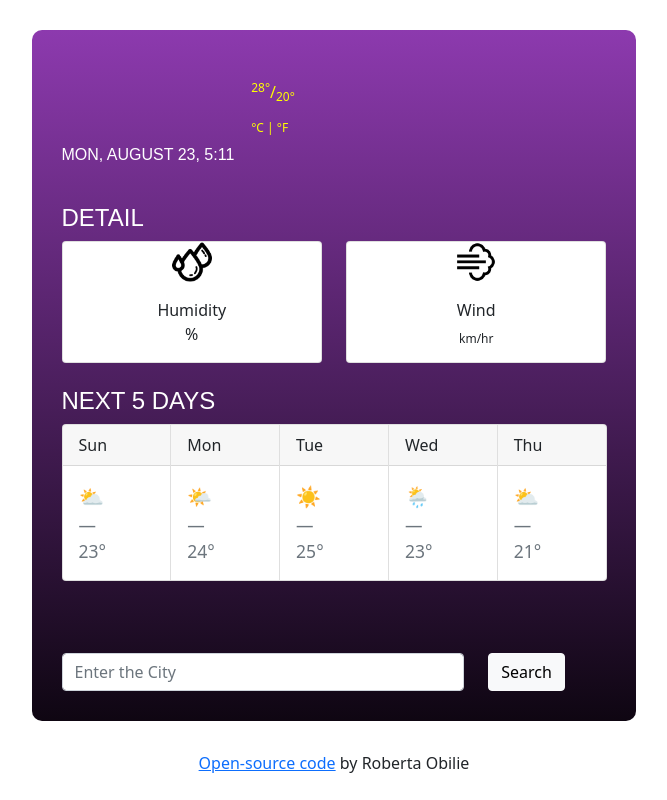
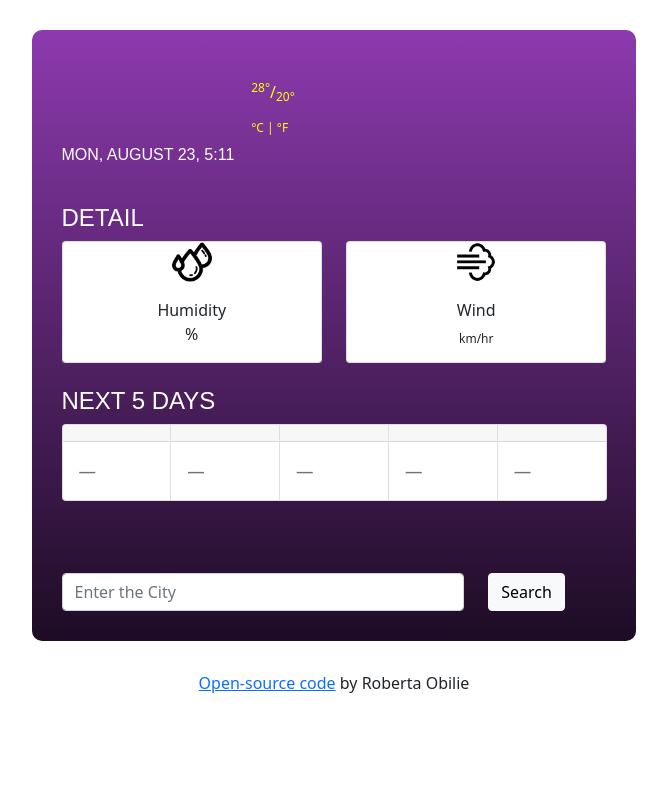
Before and after one commit to robilie/She-Codes-Weather-Search-Project, a plain HTML site: page index.html in a window 1280 px wide. Shown: the whole page, without its empty margins (306-973 px from the left). Drawn offline with nearby package versions, Linux system fonts and the light colour scheme; no server answers; a web font is replaced by a local one.

Commit message:
Removed fake data

```diff
--- a/index.html
+++ b/index.html
@@ -97,65 +97,65 @@
 
         <div class="card-group">
           <div class="card">
-            <div class="card-header">Sun</div>
+            <div class="card-header"></div>
             <div class="card-body">
               <blockquote class="blockquote mb-0">
-                <p>⛅️</p>
+                <p></p>
                 <footer class="blockquote-footer">
                   <br />
-                  23°
+
                 </footer>
               </blockquote>
             </div>
           </div>
 
           <div class="card">
-            <div class="card-header">Mon</div>
+            <div class="card-header"></div>
             <div class="card-body">
               <blockquote class="blockquote mb-0">
-                <p>🌤</p>
+                <p></p>
                 <footer class="blockquote-footer">
                   <br />
-                  24°
+
                 </footer>
               </blockquote>
             </div>
           </div>
 
           <div class="card">
-            <div class="card-header">Tue</div>
+            <div class="card-header"></div>
             <div class="card-body">
               <blockquote class="blockquote mb-0">
-                <p>☀️</p>
+                <p></p>
                 <footer class="blockquote-footer">
                   <br />
-                  25°
+
                 </footer>
               </blockquote>
             </div>
           </div>
 
           <div class="card">
-            <div class="card-header">Wed</div>
+            <div class="card-header"></div>
             <div class="card-body">
               <blockquote class="blockquote mb-0">
-                <p>🌦</p>
+                <p></p>
                 <footer class="blockquote-footer">
                   <br />
-                  23°
+
                 </footer>
               </blockquote>
             </div>
           </div>
 
           <div class="card">
-            <div class="card-header">Thu</div>
+            <div class="card-header"></div>
             <div class="card-body">
               <blockquote class="blockquote mb-0">
-                <p>⛅️</p>
+                <p></p>
                 <footer class="blockquote-footer">
                   <br />
-                  21°
+
                 </footer>
               </blockquote>
             </div>
```
